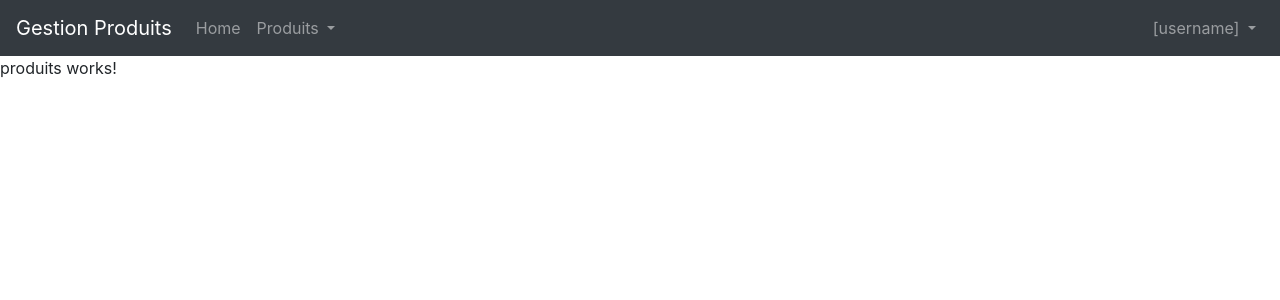
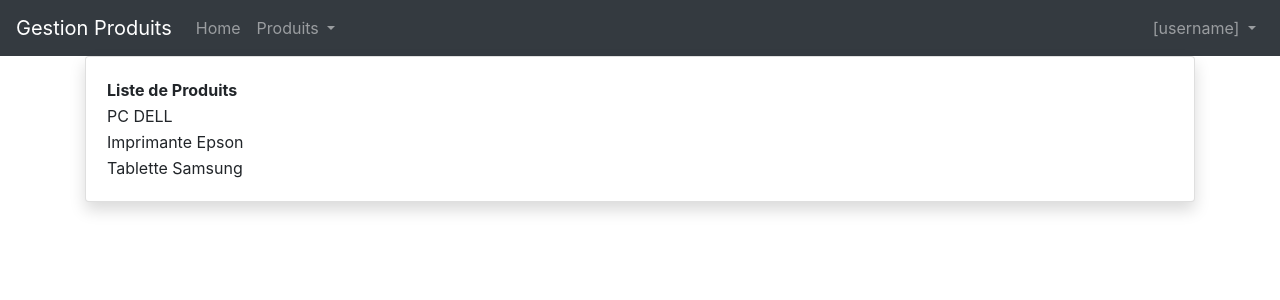
Before and after one commit to Djibba/GestionProduit-Front, an Angular app: page /produits in a window 1280 px wide. Shown: the top 300 px of the page. Built offline with nearby package versions, Linux system fonts and the light colour scheme.

Commit message:
Affiche produits

```diff
--- a/src/app/app-routing.module.ts
+++ b/src/app/app-routing.module.ts
@@ -6,6 +6,7 @@ import { AddProduitComponent } from './add-produit/add-produit.component';
 const routes: Routes = [
   { path: 'produits', component: ProduitsComponent },
   {path: 'add-produit', component: AddProduitComponent},
+  { path: '', redirectTo: 'produits', pathMatch: 'full' }
 ];
 
 @NgModule({
--- a/src/app/app.component.html
+++ b/src/app/app.component.html
@@ -24,7 +24,7 @@
             Produits
           </a>
           <div class="dropdown-menu">
-            <a class="dropdown-item" routerLink="add-produit">Ajouter</a>
+            <a class="dropdown-item" routerLink="/add-produit">Ajouter</a>
             <a class="dropdown-item" href="#">Lister</a>
           </div>
         </li>
--- a/src/app/produits/produits.component.html
+++ b/src/app/produits/produits.component.html
@@ -1 +1,18 @@
-<p>produits works!</p>
+<div class="container">
+  <div class="card shadow mb-4">
+    <div class="card-body">
+      <table>
+        <thead>
+          <tr>
+            <th>Liste de Produits</th>
+          </tr>
+        </thead>
+        <tbody *ngFor="let produit of produits">
+          <tr>
+            <td>{{ produit }}</td>
+          </tr>
+        </tbody>
+      </table>
+    </div>
+  </div>
+</div>
--- a/src/app/produits/produits.component.ts
+++ b/src/app/produits/produits.component.ts
@@ -1,10 +1,19 @@
-import { Component } from '@angular/core';
+import { Component, OnInit } from '@angular/core';
 
 @Component({
   selector: 'app-produits',
   templateUrl: './produits.component.html',
   styleUrls: ['./produits.component.css']
 })
-export class ProduitsComponent {
+export class ProduitsComponent implements OnInit {
+
+  produits: string[];
+
+  constructor() {
+    this.produits = ['PC DELL', 'Imprimante Epson', 'Tablette Samsung'];
+   }
+
+  ngOnInit(): void {
+  }
 
 }
```
